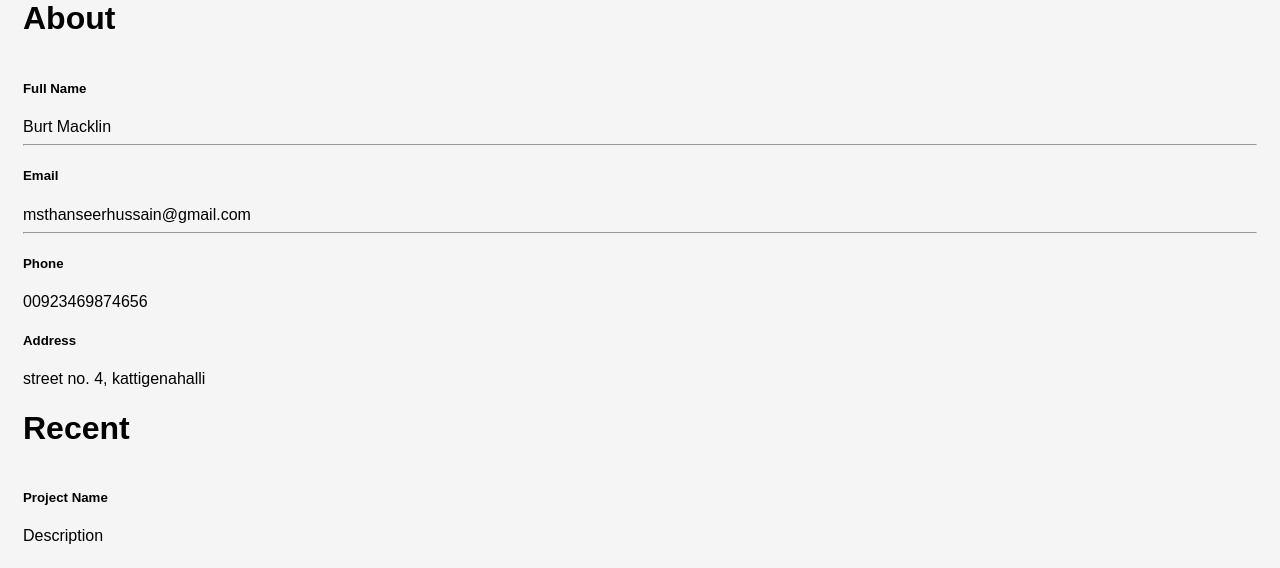
After one commit to DattaSaiReddyM/Mini_Project, a Flask app: page /profile in a window 1280 px wide. The commit adds this page. Shown: the part 290-858 px from the top of the page. Run offline with Flask 3, Linux system fonts and the light colour scheme.

Commit message:
added profile and signup page for thanseer and devi

```diff
--- a/main.py
+++ b/main.py
@@ -10,6 +10,13 @@ def home():
 def login():
     return  render_template('login.html')
 
+@app.route("/signup")
+def signup():
+    return  render_template('signup.html')
+
+@app.route("/profile")
+def profile():
+    return  render_template('profile.html')
 
 @app.route("/faq")
 def faq():
--- /dev/null
+++ b/static/css/profile.css
@@ -0,0 +1,68 @@
+body {
+
+    margin-top: 20px;
+
+    background-color:whitesmoke;
+
+    }
+
+    .main{
+
+    padding: 15px;
+
+    font-family: Arial, Helvetica, sans-serif;
+
+    .topbar{
+
+    background-color: teal;
+
+    overflow: hidden;
+
+    .topbar a{
+
+    float: right;
+
+    color: whitesmoke; text-align: center;
+
+    padding: 20px 26px;
+
+    text-decoration: none;
+
+    font-size: 26px;
+
+    }
+
+    .sidebar{
+
+    background-color:yellowgreen;
+
+    color: white; height: 100%;
+}
+
+.sidebar at
+
+margin-left: 0px;
+
+display: block;
+
+color: white;
+
+padding-bottom: 10px;
+
+font-size: 30px; text-decoration: none;
+}
+
+.card{
+
+position: relative;
+
+display: flex;
+
+flex-direction: column;
+
+}
+
+.content
+
+background-color: whitesmoke;
+    }
--- a/templates/dashboard.html
+++ b/templates/dashboard.html
@@ -24,6 +24,9 @@
                     <a class="nav-link" href="#">Features</a>
                   </li>
                   <li class="nav-item">
+                    <a class="nav-link" href="/profile">Profile</a>
+                  </li>
+                  <li class="nav-item">
                     <a class="nav-link" href="/faq">FAQ</a>
                   </li>
                   </ul>
@@ -42,7 +45,7 @@
 
                   <span class="navbar-text mx-5">
                   <a href="/login"> <button class="btn btn-primary mx-2" >Log In</button></a>
-                   <button class="btn btn-success mx-2">Sign In</button>
+                  <a href="/signup"> <button class="btn btn-success mx-2">Sign In</button></a>
                   </span>
 
               </div>
--- a/templates/faq.html
+++ b/templates/faq.html
@@ -3,7 +3,7 @@
   <head>
     <meta charset="UTF-8">
     <title>FAQ</title>
-    <link rel="stylesheet" href="../static/stylee.css">
+    <link rel="stylesheet" href="../static/css/stylee.css">
     </head>
   <body>
     <h1>Frequently Asked Questions</h1>
@@ -60,6 +60,6 @@
       </div>
 
 
-  <script src="../static/scriptt.js"></script>
+  <script src="../static/js/scriptt.js"></script>
 </body>
 </html>
--- /dev/null
+++ b/templates/profile.html
@@ -0,0 +1,167 @@
+<html>
+    <head>
+
+    <link rel="stylesheet" type="text/css" href="../static/css/profile.css">
+
+    <link rel="stylesheet" href="profile.css">
+
+
+    </head>
+     <body>
+
+
+    <div class="container">
+
+
+    <div class="main">
+
+
+    <div class="topbar">
+
+
+    <a href="">logout</a>
+
+
+
+    <a href="">work</a> <a href="">Home</a>
+
+
+    </div>
+
+
+    <div class="row">
+
+
+    <div class="col-md-4 mt-1">
+
+
+    <div class="card text-center sidebar">
+
+    <div class="card-body">
+        <img src="image.jpg" class="rounded-circle" width="150">
+
+<div class="mt-3">
+
+<h3>Burk Macklin</h3>
+
+<a href="">Home</a>
+
+<a href="">Work</a>
+
+
+<a href="">Setting</a>
+
+<a href="">Signout</a>
+
+    </div>
+    </div>
+    </div>
+    </div>
+    <div class="col-md-8 mt-1">
+
+        <div class="card mb-3 content"> <h1 class="m-3 pt-3">About</h1>
+
+        <div class="card-body">
+
+        <div class="row">
+
+        <div class="col-md-3">
+
+        <h5>Full Name</h5>
+
+        </div>
+
+        <div class="col-md-9 text-secondary">
+
+        Burt Macklin
+
+        </div>
+
+        </div>
+
+        <hr>
+
+        <div class="row">
+
+        <div class="col-md-3">
+
+        <h5>Email</h5>
+
+        </div>
+
+        <div class="col-md-9 text-secondary">
+            msthanseerhussain@gmail.com
+        </div>
+    </div>
+
+    <hr>
+
+    <div class="row">
+
+    <div class="col-md-3">
+
+    <h5>Phone</h5>
+
+    </div>
+
+    <div class="col-md-9 text-secondary">
+
+    00923469874656
+
+    </div>
+    </div>
+</div>
+
+</div>
+
+<div class="row">
+
+<div class="col-md-3">
+
+<h5>Address</h5>
+
+</div>
+
+<div class="col-md-9 text-secondary">
+
+street no. 4, kattigenahalli
+
+</div>
+
+</div>
+
+</div>
+
+</div>
+
+<div class="card mb-3 content">
+
+<h1 class="m-3">Recent</h1>
+
+<div class="card-body">
+
+<div class="row">
+
+<div class="col-md-3">
+
+<h5>Project Name</h5>
+
+</div>
+
+<div class="col-md-9 text-secondary">
+
+ Description
+
+</div>
+
+</div>
+
+</div>
+
+</div>
+
+</div>
+    </div>
+    </div>
+
+    </body>
```
Also changed, not shown: templates/signup.html (renamed from templates/signup/signup.html.html).
